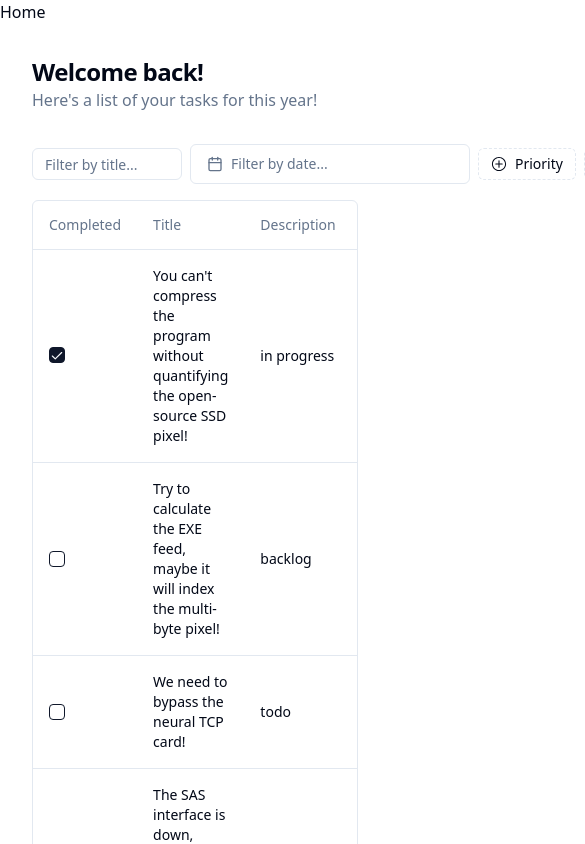
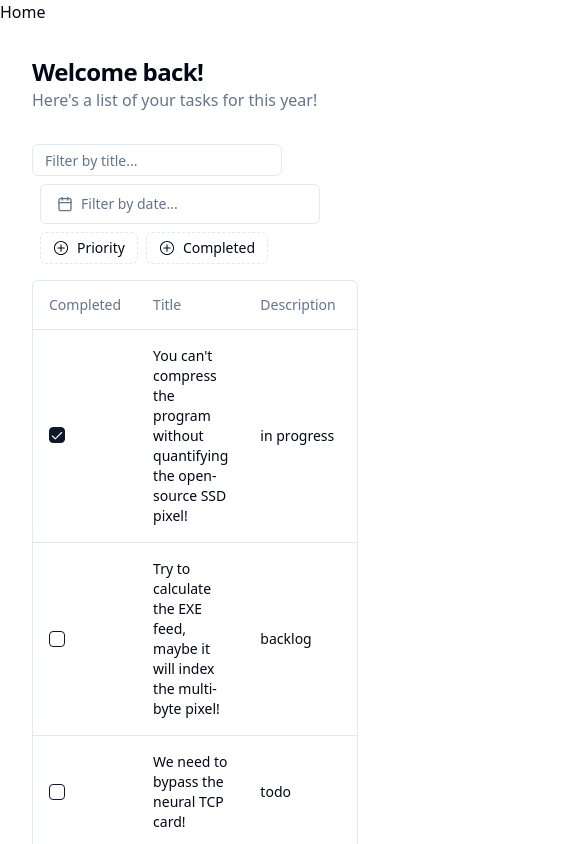
Before and after one commit to WFZ1/task-management-pwa, a React (Vite) app: page /tasks in a window 390 px wide. Shown: the top 844 px of the page, 585 px wide, since content can reach past the window. Built offline with nearby package versions, Linux system fonts and the light colour scheme.

Commit message:
feat: add styles for mobile view

```diff
--- a/src/components/ui/data-table/data-table-pagination.tsx
+++ b/src/components/ui/data-table/data-table-pagination.tsx
@@ -9,12 +9,12 @@
 
 export function DataTablePagination<TData>({ table }: DataTablePaginationProps<TData>) {
     return (
-        <div className="flex items-center justify-between px-2">
+        <div className="flex flex-wrap flex-col min-[400px]:flex-row items-center justify-between px-2 space-y-2 min-[400px]:space-y-0">
             <div className="flex-1 text-sm text-muted-foreground">
                 {table.getFilteredSelectedRowModel().rows.length} of {table.getFilteredRowModel().rows.length} row(s)
                 selected.
             </div>
-            <div className="flex items-center space-x-6 lg:space-x-8">
+            <div className="flex flex-col min-[400px]:flex-row items-center space-x-6 lg:space-x-8 space-y-2 min-[400px]:space-y-0">
                 <div className="flex items-center space-x-2">
                     <p className="text-sm font-medium">Rows per page</p>
                     <Select
--- a/src/components/ui/data-table/data-table-toolbar.tsx
+++ b/src/components/ui/data-table/data-table-toolbar.tsx
@@ -16,13 +16,12 @@
     const isFiltered = table.getState().columnFilters.length > 0;
 
     return (
-        <div className="flex items-center justify-between">
-            <div className="flex flex-1 items-center space-x-2">
+        <div className="flex flex-wrap flex-1 items-center space-x-2 space-y-2 lg:space-y-0">
             <Input
                 placeholder="Filter by title..."
                 value={(table.getColumn('title')?.getFilterValue() as string) ?? ''}
                 onChange={(event) => table.getColumn('title')?.setFilterValue(event.target.value)}
-                    className="h-8 w-[150px] lg:w-[250px]"
+                className="h-8 w-[250px]"
             />
             <DatePicker
                 placeholder="Filter by date..."
@@ -44,6 +43,5 @@
                 </Button>
             )}
         </div>
-        </div>
     );
 }
```
Lines whose indentation alone changed are shown as unchanged.
